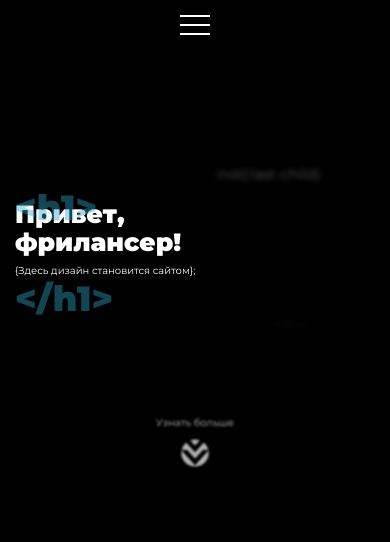
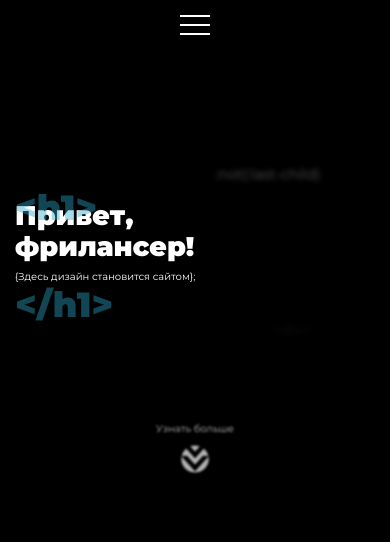
Before and after one commit to WhyNotSayYes/welcome, a plain HTML site: page index.html in a window 390 px wide. Shown: the top 542 px of the page. Drawn offline with Linux system fonts and the light colour scheme.

Commit message:
mobile pt3

```diff
--- a/style.css
+++ b/style.css
@@ -513,17 +513,17 @@ h1,h2,h3,h4,h5,h6{font-size:inherit;font-weight: 400;}
 @media (max-width: 405px) {
 	.welcome__title {
 		display: block;
-		height: 56px;
-		line-height: 28px;
-		font-size: 25px;
+		height: 62px;
+		line-height: 31px;
+		font-size: 27px;
 	}
 	.welcome__list-wrapper {
-		height: 28px;
+		height: 31px;
 		overflow: hidden;
 	}
 	.welcome__list {
 		padding: 0;
-		height: 112px;
+		height: 124px;
 	}
 }
 /*================================ABOUT========================================*/
```
